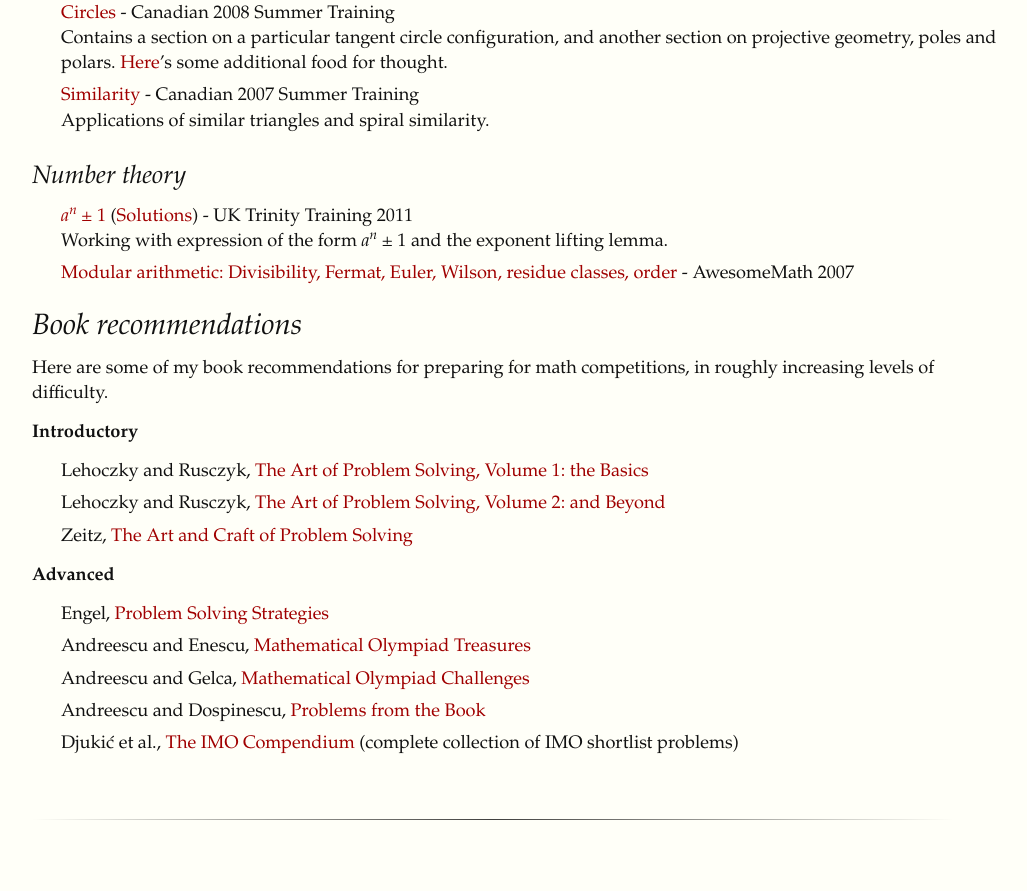
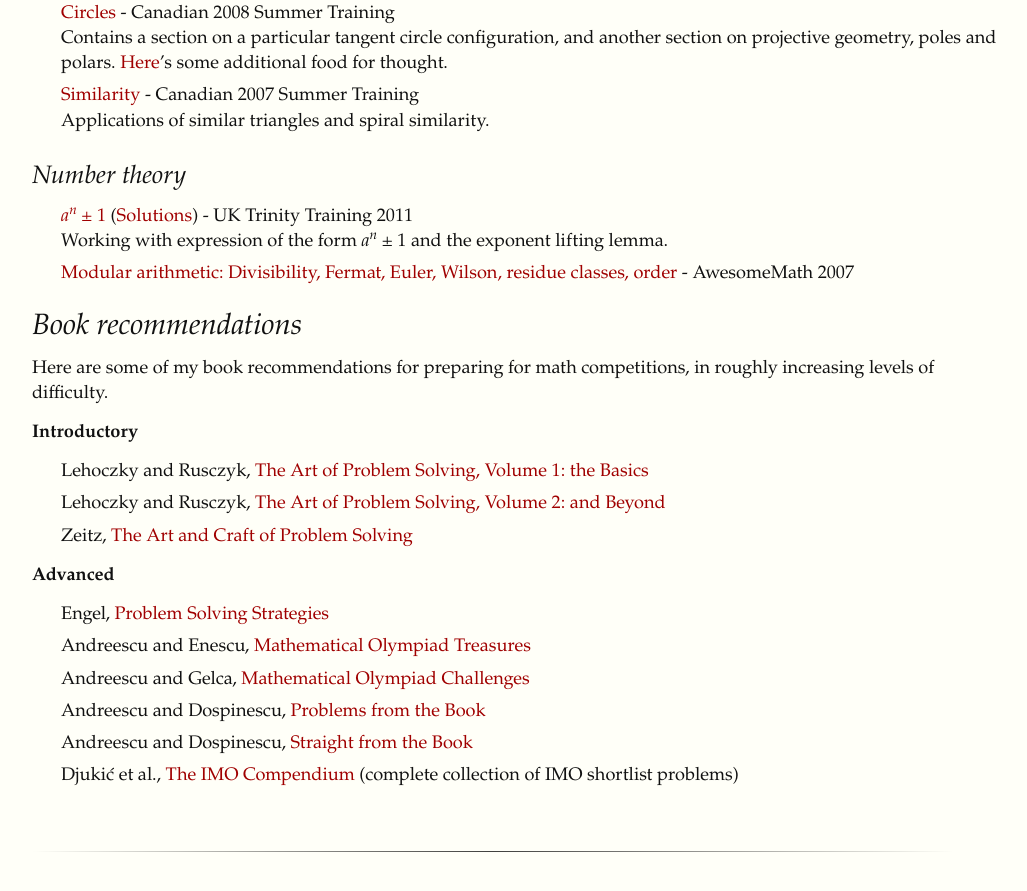
Before and after one commit to yufeizhao/yufeizhao.github.io, a Jekyll site: the page built from olympiad.md, in a window 1280 px wide and 900 px high, scrolled down 1269 px. Shown: the top 891 px of the window, without its empty margins (123-1150 px from the left). Built offline with Jekyll 4.4.1, drawn with Linux system fonts in a browser that asks for light colours; nearby versions of some CDN libraries; before the commit the page ends 2136 px from its top, so only the background shows below that.

Commit message:
added: straight from the book

```diff
--- a/olympiad.md
+++ b/olympiad.md
@@ -73,4 +73,5 @@ Here are some of my book recommendations for preparing for math competitions, in
 - Andreescu and Enescu, [Mathematical Olympiad Treasures](https://www.amazon.com/gp/product/081768252X/)
 - Andreescu and Gelca, [Mathematical Olympiad Challenges](https://www.amazon.com/gp/product/0817645284/)
 - Andreescu and Dospinescu, [Problems from the Book](https://www.amazon.com/gp/product/0979926904/)
+- Andreescu and Dospinescu, [Straight from the Book](https://www.amazon.com/gp/product/0979926939/)
 - Djukić et al., [The IMO Compendium](https://www.amazon.com/gp/product/1441998535/) (complete collection of IMO shortlist problems)
```
